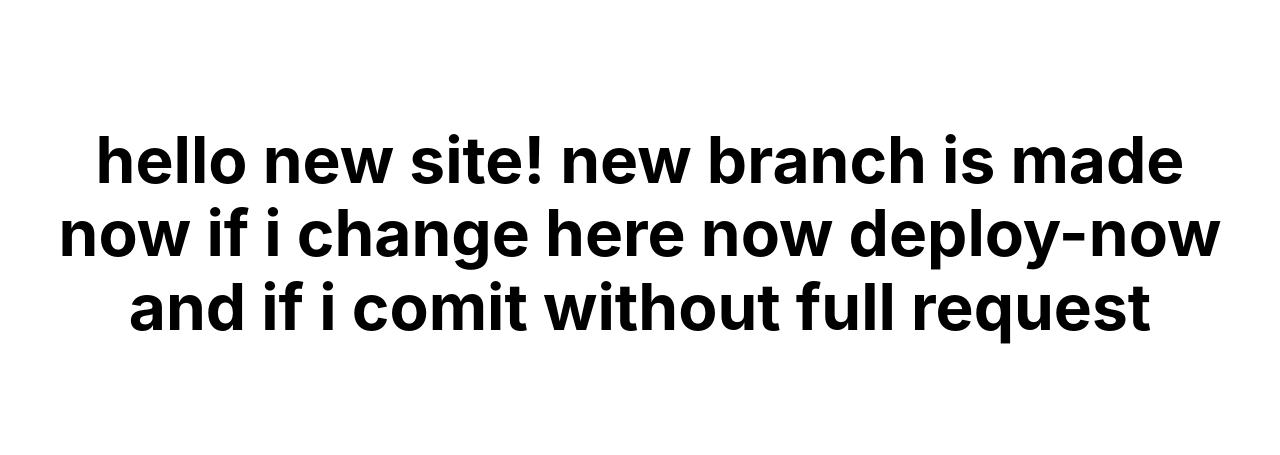
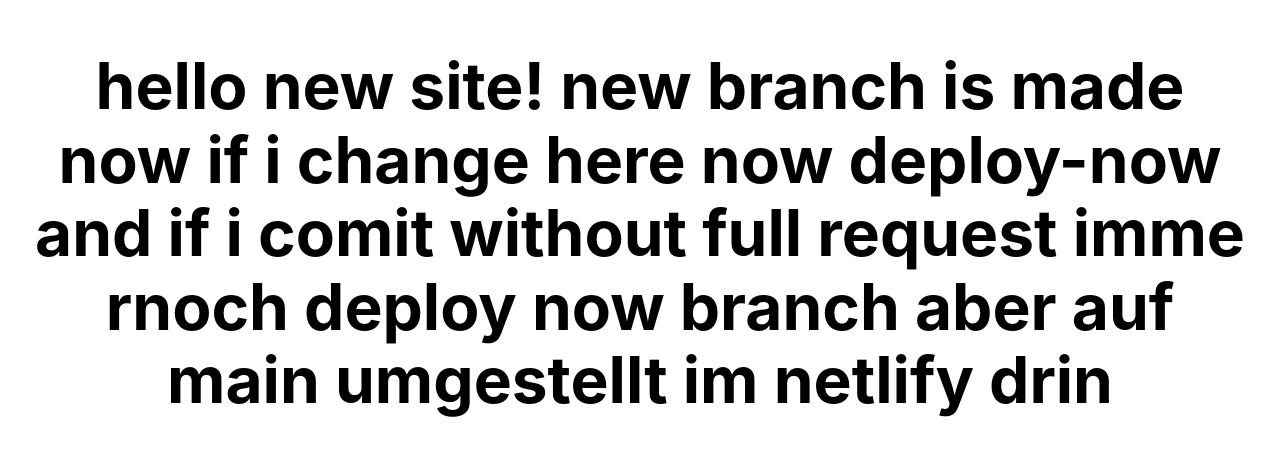
Before and after one commit to leoniefelberd/nextjs-netlify-blog-template-2, a Next.js app: page / in a window 1280 px wide. Shown: the part 167-622 px from the top of the page. Built offline with nearby package versions, Linux system fonts and the light colour scheme.

Commit message:
immernoch deploy now

```diff
--- a/pages/index.tsx
+++ b/pages/index.tsx
@@ -16,6 +16,7 @@
           hello new site! new branch is made now
           if i change here now deploy-now
           and if i comit without full request
+          imme rnoch deploy now branch aber auf main umgestellt im netlify drin
         </h1>
 
       </main>
```
